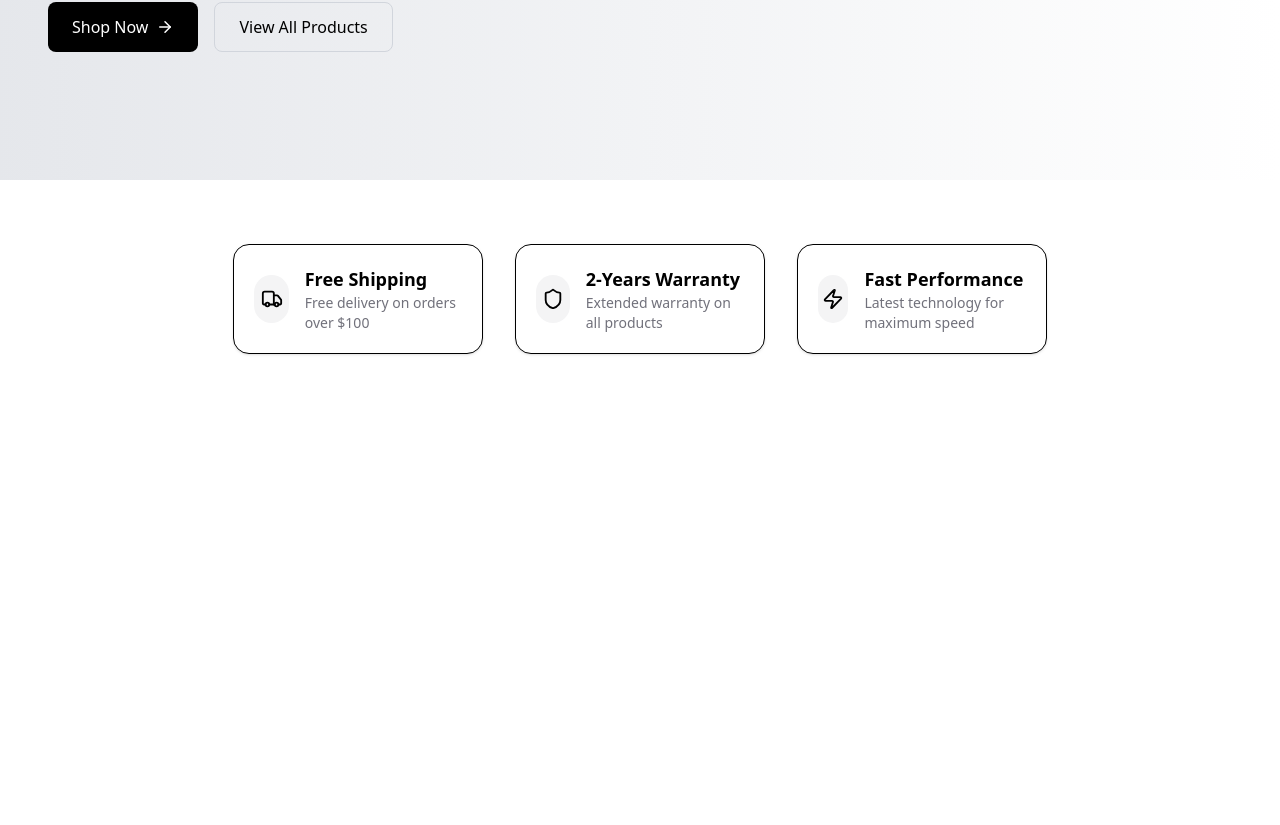
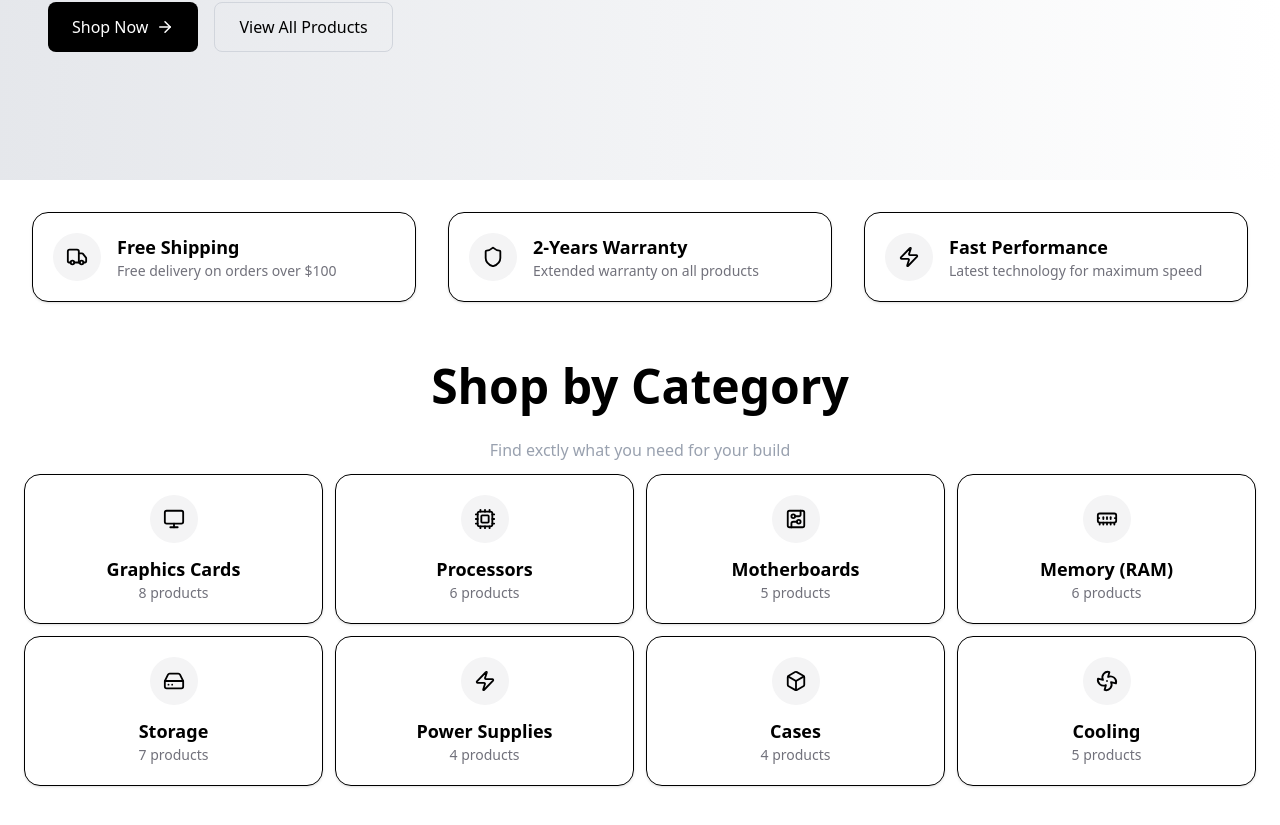
Before and after one commit to Khan-Shuvo/techhardware, a Next.js app: page / in a window 1280 px wide. Shown: the part 463-1288 px from the top of the page. Before the commit the page ends 881 px from the top, so only its background shows below. Built offline with nearby package versions, Linux system fonts and the light colour scheme.

Commit message:
add category and fixed some bug

```diff
--- a/src/app/page.tsx
+++ b/src/app/page.tsx
@@ -1,11 +1,12 @@
 import Card from "@/components/Card";
+import Category from "@/components/Home/Category";
 import { ArrowRight, Section, Shield, Truck, Zap } from "lucide-react";
 import Image from "next/image";
 import Link from "next/link";
 
 export default function Home() {
   return (
-    <main className="space-y-16 pb-16">
+    <main className="pb-16">
       {/* hero section  */}
       <section className="w-full bg-linear-to-r from-gray-200 to-white dark:bg-linear-to-r dark:from-black/60 dark:to-black">
         <div className="max-w-7xl mx-auto px-6 py-24 sm:py-32 lg:px-12">
@@ -50,23 +51,40 @@ export default function Home() {
           </div>
         </div>
       </section>
-      <div className="max-w-8/12 grid md:grid-cols-3 gap-8 mx-auto px-5">
+      <div className="grid md:grid-cols-3 gap-8 px-8 py-8 dark:bg-black">
         <Card
           variant="feature"
           icon={Truck}
           title="Free Shipping"
-          description="Free delivery on orders over $100" />
+          description="Free delivery on orders over $100"
+        />
+
         <Card
           variant="feature"
           icon={Shield}
           title="2-Years Warranty"
-        description="Extended warranty on all products" />
+          description="Extended warranty on all products"
+        />
+
         <Card
           variant="feature"
           icon={Zap}
           title="Fast Performance"
-        description="Latest technology for maximum speed" />
+          description="Latest technology for maximum speed"
+        />
       </div>
+
+
+
+      {/* category  */}
+
+      <section className="dark:bg-black py-3 px-6 space-y-3">
+        <h2 className="dark:text-white text-center py-4 text-2xl sm:text-3xl lg:text-5xl font-semibold">Shop by Category</h2>
+        <p className="text-gray-400 text-center">
+          Find exctly what you need for your build
+        </p>
+        <Category />
+      </section>
     </main>
   );
 }
```
Lines whose indentation alone changed are shown as unchanged.
